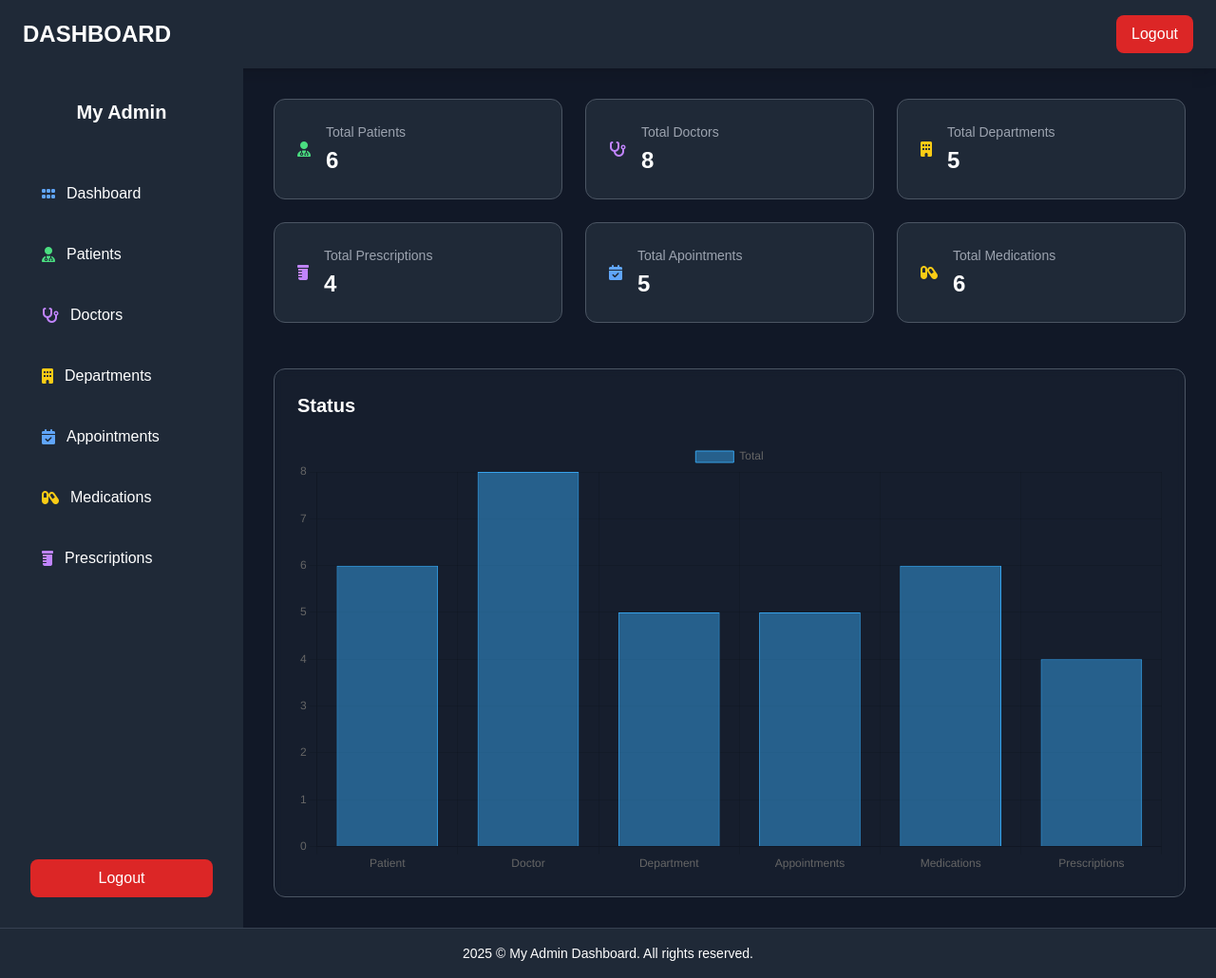
After one commit to khalil-elqaddabi/Unity-Care-V2, a PHP site: page /admin.php in a window 1280 px wide. The commit adds this page. Shown: the whole page at 95% size. Run offline with PHP 8.4, Linux system fonts and the light colour scheme; a user stored in the database is signed in; data comes from the database, SQL or seed files in the repository; some libraries are stand-ins or nearby versions.

Commit message:
wlah mab9it 3a9al

```diff
--- /dev/null
+++ b/admin/index.php
@@ -0,0 +1,173 @@
+
+<!DOCTYPE html>
+<html lang="en">
+
+<head>
+    <meta charset="UTF-8">
+    <meta name="viewport" content="width=device-width, initial-scale=1.0">
+    <meta name="description" content="Admin Dashboard - for admins only">
+    <title>Admin Dashboard</title>
+    <script src="https://cdn.jsdelivr.net/npm/chart.js"></script>
+    <script src="https://cdn.tailwindcss.com"></script>
+    <script src="https://kit.fontawesome.com/fd784d3edb.js" crossorigin="anonymous"></script>
+    <script src="https://cdn.jsdelivr.net/npm/chart.js"></script>
+</head>
+
+<body class="bg-gray-900 text-white min-h-screen font-montserrat">
+    <!-- Header -->
+    <header class="bg-gray-800 shadow-lg px-6 py-4">
+        <div class="flex justify-between items-center">
+            <div class="text-2xl font-bold">DASHBOARD</div>
+            <nav class="flex space-x-6">
+                <a href="../login.html" class="bg-red-600 px-4 py-2 rounded-lg hover:bg-red-700 transition">Logout</a>
+            </nav>
+        </div>
+    </header>
+
+    <div class="flex flex-1">
+        <!-- Sidebar -->
+        <nav class="w-64 bg-gray-800 p-8 flex flex-col gap-12 hidden lg:flex">
+            <h2 class="text-xl font-bold text-center">My Admin</h2>
+            <div class="flex flex-col space-y-4">
+                <a href="index.php" class="flex items-center space-x-3 p-3 rounded-lg hover:bg-gray-700 transition">
+                    <i class="fa-solid fa-grip text-blue-400"></i>
+                    <span>Dashboard</span>
+                </a>
+                <a href="../public/patients.php" class="flex items-center space-x-3 p-3 rounded-lg hover:bg-gray-700 transition">
+                    <i class="fa-solid fa-user-md text-green-400"></i>
+                    <span>Patients</span>
+                </a>
+                <a href="../public/doctors.php" class="flex items-center space-x-3 p-3 rounded-lg hover:bg-gray-700 transition">
+                    <i class="fa-solid fa-stethoscope text-purple-400"></i>
+                    <span>Doctors</span>
+                </a>
+                <a href="../public/departments.php"
+                    class="flex items-center space-x-3 p-3 rounded-lg hover:bg-gray-700 transition">
+                    <i class="fa-solid fa-building text-yellow-400"></i>
+                    <span>Departments</span>
+                </a>
+                <a href="../public/appointments.php"
+                    class="flex items-center space-x-3 p-3 rounded-lg hover:bg-gray-700 transition">
+                    <i class="fa-solid fa-calendar-check text-blue-400"></i>
+                    <span>Appointments</span>
+                </a>
+                <a href="../public/medications.php"
+                    class="flex items-center space-x-3 p-3 rounded-lg hover:bg-gray-700 transition">
+                    <i class="fa-solid fa-capsules text-yellow-400"></i>
+                    <span>Medications</span>
+                </a>
+                <a href="../public/prescriptions.php"
+                    class="flex items-center space-x-3 p-3 rounded-lg hover:bg-gray-700 transition">
+                    <i class="fa-solid fa-prescription-bottle text-purple-400"></i>
+                    <span>Prescriptions</span>
+                </a>
+            </div>
+            <button
+                class="bg-red-600 text-white px-6 py-2 rounded-lg hover:bg-red-700 transition mt-auto">Logout</button>
+        </nav>
+
+        <!-- Main Content -->
+        <main class="flex-1 p-8 overflow-y-scroll min-h-">
+            <!-- Stats Cards -->
+            <section class="grid grid-cols-1 md:grid-cols-2 lg:grid-cols-3 gap-6 mb-12">
+                <div class="bg-gray-800 border border-gray-600 rounded-xl p-6 hover:border-blue-500 hover:shadow-lg transition-all duration-300 flex items-center gap-4">
+                    <i class="fa-solid fa-user-md text-green-400"></i>
+                    <div>
+                        <p class="text-sm font-medium text-gray-400 mb-1">Total Patients</p>
+                        <p class="text-2xl font-bold"><?= htmlspecialchars($totalPatients) ?></p>
+                    </div>
+                </div>
+                <div class="bg-gray-800 border border-gray-600 rounded-xl p-6 hover:border-blue-500 hover:shadow-lg transition-all duration-300 flex items-center gap-4">
+                    <i class="fa-solid fa-stethoscope text-purple-400"></i>
+                    <div>
+                        <p class="text-sm font-medium text-gray-400 mb-1">Total Doctors</p>
+                        <p class="text-2xl font-bold"><?= htmlspecialchars($totalDoctors) ?></p>
+                    </div>
+                </div>
+                <div class="bg-gray-800 border border-gray-600 rounded-xl p-6 hover:border-blue-500 hover:shadow-lg transition-all duration-300 flex items-center gap-4">
+                    <i class="fa-solid fa-building text-yellow-400"></i>
+                    <div>
+                        <p class="text-sm font-medium text-gray-400 mb-1">Total Departments</p>
+                        <p class="text-2xl font-bold"><?= htmlspecialchars($totalDepartments) ?></p>
+                    </div>
+                </div>
+                <div class="bg-gray-800 border border-gray-600 rounded-xl p-6 hover:border-blue-500 hover:shadow-lg transition-all duration-300 flex items-center gap-4">
+                    <i class="fa-solid fa-prescription-bottle text-purple-400"></i>
+                    <div>
+                        <p class="text-sm font-medium text-gray-400 mb-1">Total Prescriptions</p>
+                        <p class="text-2xl font-bold"><?= htmlspecialchars($totalprescriptions) ?></p>
+                    </div>
+                </div>
+                <div class="bg-gray-800 border border-gray-600 rounded-xl p-6 hover:border-blue-500 hover:shadow-lg transition-all duration-300 flex items-center gap-4">
+                    <i class="fa-solid fa-calendar-check text-blue-400"></i>
+                    <div>
+                        <p class="text-sm font-medium text-gray-400 mb-1">Total Apointments</p>
+                        <p class="text-2xl font-bold"><?= htmlspecialchars($totalAppointments) ?></p>
+                    </div>
+                </div>
+                <div class="bg-gray-800 border border-gray-600 rounded-xl p-6 hover:border-blue-500 hover:shadow-lg transition-all duration-300 flex items-center gap-4">
+                    <i class="fa-solid fa-capsules text-yellow-400"></i>
+                    <div>
+                        <p class="text-sm font-medium text-gray-400 mb-1">Total Medications</p>
+                        <p class="text-2xl font-bold"><?= htmlspecialchars($totalmedications) ?></p>
+                    </div>
+                </div>
+            </section>
+
+            <!-- Status Table -->
+            <section class="bg-gray-800/40 backdrop-blur-sm border border-gray-600 rounded-xl p-6">
+                <h3 class="text-xl font-bold mb-6">Status</h3>
+                <div class="overflow-x-auto">
+                    <canvas id="myChart"></canvas>
+                </div>
+            </section>
+        </main>
+    </div>
+
+    <!-- Footer -->
+    <footer class="bg-gray-800 border-t border-gray-700 py-4 text-center text-sm">
+        <p>2025 © My Admin Dashboard. All rights reserved.</p>
+    </footer>
+
+   <script>
+    tailwind.config = {
+        theme: {
+            extend: {
+                fontFamily: {
+                    'montserrat': ['Montserrat', 'sans-serif']
+                }
+            }
+        }
+    }
+
+    const ctx = document.getElementById('myChart');
+
+    new Chart(ctx, {
+        type: 'bar',
+        data: {
+            labels: ['Patient', 'Doctor', 'Department', 'Appointments', 'Medications', 'Prescriptions'],
+            datasets: [{
+                label: 'Total',
+                data: [
+                    <?php echo $totalPatients; ?>,
+                    <?php echo $totalDoctors; ?>,
+                    <?php echo $totalDepartments; ?>,
+                    <?php echo $totalAppointments; ?>,
+                    <?php echo $totalmedications; ?>,
+                    <?php echo $totalprescriptions; ?>
+                ],
+                borderWidth: 1
+            }]
+        },
+        options: {
+            scales: {
+                y: {
+                    beginAtZero: true
+                }
+            }
+        }
+    });
+</script>
+
+</body>
+</html>
--- /dev/null
+++ b/public/admin.php
@@ -0,0 +1,40 @@
+<?php
+session_start();
+
+if (!isset($_SESSION['role']) || $_SESSION['role'] !== 'admin') {
+    header("Location: ../public/login.php");
+    exit;
+}
+
+header('Cache-Control: no-store, no-cache, must-revalidate, max-age=0');
+header('Pragma: no-cache');
+header('Expires: 0');
+
+require_once __DIR__ . '/../config.php';
+require_once __DIR__ . '/../Classes/BaseModel.php';
+require_once __DIR__ . '/../Classes/Patients.php';
+require_once __DIR__ . '/../Classes/Doctors.php';
+require_once __DIR__ . '/../Classes/Departments.php';
+require_once __DIR__ . '/../Repositorys/patientR.php';
+require_once __DIR__ . '/../Repositorys/doctorR.php';
+require_once __DIR__ . '/../Repositorys/departmentR.php';
+require_once __DIR__ . '/../Repositorys/appointmentR.php';
+require_once __DIR__ . '/../Repositorys/prescriptionR.php';
+require_once __DIR__ . '/../Repositorys/medicationR.php';
+
+$patientRepo = new PatientRepository();
+$doctorRepo = new DoctorRepository();
+$departmentRepo = new DepartmentRepository();
+$appointmentRepo = new AppointmentRepository();
+$medicationRepo = new MedicationRepository();
+$PrescriptionRepo = new PrescriptionRepository();
+
+
+$totalPatients = count($patientRepo->findAll());
+$totalDoctors = count($doctorRepo->findAll());
+$totalDepartments = count($departmentRepo->findAll());
+$totalAppointments = count($appointmentRepo->findAll());
+$totalmedications = count($medicationRepo->findAll());
+$totalprescriptions = count($PrescriptionRepo->findAll());
+
+include __DIR__ . '/../admin/index.php';
--- a/public/departments.php
+++ b/public/departments.php
@@ -1,4 +1,9 @@
 <?php
+session_start();
+if (!isset($_SESSION['role']) || $_SESSION['role'] !== 'admin') {
+    header("Location: ../public/login.php");
+    exit;
+}
 require_once __DIR__ ."/../config.php";
 require_once __DIR__ ."/../Classes/BaseModel.php";
 require_once __DIR__ ."/../Classes/departments.php";
--- a/public/doctors.php
+++ b/public/doctors.php
@@ -1,5 +1,9 @@
 <?php
-
+session_start();
+if (!isset($_SESSION['role']) || $_SESSION['role'] !== 'admin') {
+    header("Location: ../public/login.php");
+    exit;
+}
 
 require_once __DIR__ ."/../config.php";
 require_once __DIR__ ."/../Classes/BaseModel.php";
--- a/public/medications.php
+++ b/public/medications.php
@@ -1,5 +1,9 @@
 <?php
-
+session_start();
+if (!isset($_SESSION['role']) && $_SESSION['role'] !== 'admin' && $_SESSION['role'] !== 'doctor') {
+    header("Location: ../public/login.php");
+    exit;
+}
 require_once __DIR__ . "/../config.php";
 require_once __DIR__ . "/../Classes/BaseModel.php";
 require_once __DIR__ . "/../Classes/Medications.php";
--- a/public/prescriptions.php
+++ b/public/prescriptions.php
@@ -1,5 +1,9 @@
 <?php
-
+session_start();
+if (!isset($_SESSION['role']) || $_SESSION['role'] !== 'admin') {
+    header("Location: ../public/login.php");
+    exit;
+}
 require_once __DIR__ . "/../config.php";
 require_once __DIR__ . "/../Classes/BaseModel.php";
 require_once __DIR__ . "/../Classes/prescriptions.php";
```
Also changed, not shown: public/appointments.php (+6 -1 lines), public/login.php (added, +66 -0 lines), public/patients.php (+7 -2 lines), views/index.php (added, +26 -0 lines).
